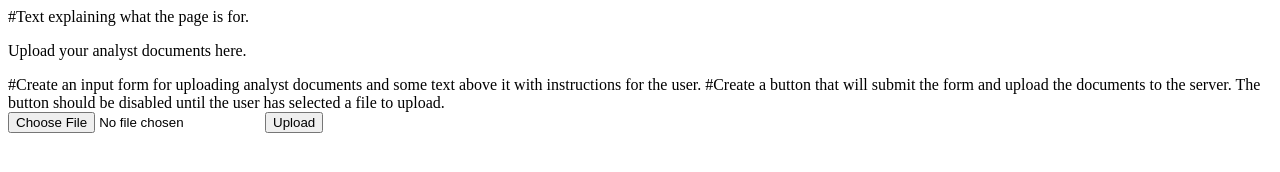
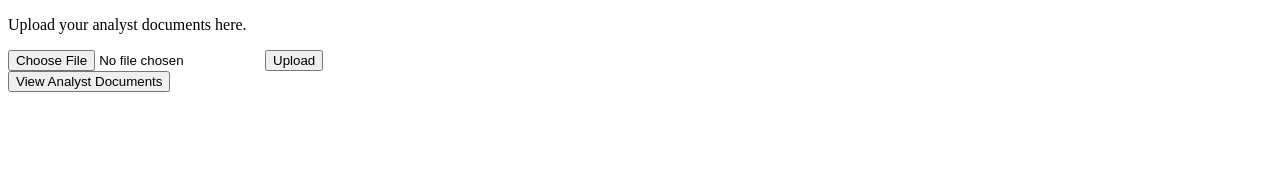
Before and after one commit to RichieSater/4TAnalyst, a plain HTML site: page index.html in a window 1280 px wide. Drawn offline with Linux system fonts and the light colour scheme.

Commit message:
Add button to view analyst documents

```diff
--- a/index.html
+++ b/index.html
@@ -8,14 +8,17 @@
 </head>
 <body>
 
-    #Text explaining what the page is for.
+    <!-- Text explaining what the page is for. -->
     <p>Upload your analyst documents here.</p>
-    #Create an input form for uploading analyst documents and some text above it with instructions for the user.
-    #Create a button that will submit the form and upload the documents to the server.  The button should be disabled until the user has selected a file to upload.
+    <!-- Create an input form for uploading analyst documents and some text above it with instructions for the user.
+    Create a button that will submit the form and upload the documents to the server.  The button should be disabled until the user has selected a file to upload. -->
     <form action="/upload" method="post" enctype="multipart/form-data">
         <input type="file" name="upload" id="upload" />
         <input type="submit" value="Upload" />
     </form>
+    <!-- Create a button that will take the user to the page where they can view the analyst documents. -->
+    <button onclick="window.location.href='/view'">View Analyst Documents</button>
+
 
 </body>
 </html>
```
